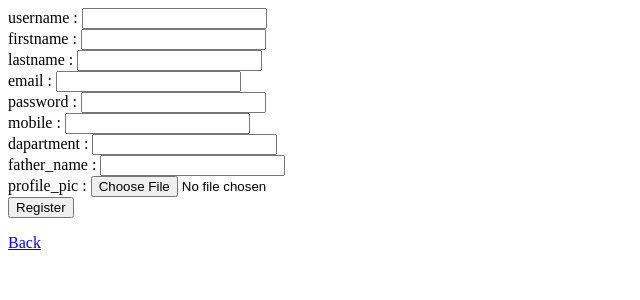
After one commit to anjankumargittolla/yash, a Django app: page /student/registration/ in a window 1280 px wide. The commit adds this page. Shown: the top 300 px of the page, without its empty margins (0-640 px from the left). Run offline with Django 3.2, Linux system fonts and the light colour scheme.

Commit message:
complete project

```diff
--- a/college/settings.py
+++ b/college/settings.py
@@ -100,7 +100,6 @@ AUTH_PASSWORD_VALIDATORS = [
     },
 ]
 
-
 # Internationalization
 # https://docs.djangoproject.com/en/3.2/topics/i18n/
 
--- a/student/templates/student/home.html
+++ b/student/templates/student/home.html
@@ -1,5 +1,5 @@
 <a href="/student/application/">Student Application</a><br>
-<a>Student Registration</a><br>
-<a>Student Login</a><br>
-<a>Staff Registration</a><br>
+<a href="/student/registration/">Student Registration</a><br>
+<a href="/student/student_login/">Student Login</a><br>
+<a href="/student/staff_registration/">Staff Registration</a><br>
 <a>Staff Login</a>
--- /dev/null
+++ b/student/templates/student/register.html
@@ -0,0 +1,15 @@
+<form action="/student/register/" method="post" enctype="multipart/form-data">
+    {% csrf_token %}
+username : <input type="text" name="username"><br>
+firstname : <input type="text" name="first_name"><br>
+lastname : <input type="text" name="last_name"><br>
+email : <input type="email" name="email"><br>
+password  : <input type="password" name="password"><br>
+mobile : <input type="number" name="mobile"><br>
+dapartment : <input type="text" name="department"><br>
+father_name : <input type="text" name="father_name"><br>
+profile_pic : <input type="file" name="profile_pic"><br>
+
+<input type="submit" value="Register">
+</form>
+<a href="/student/home/">Back</a>
--- a/student/urls.py
+++ b/student/urls.py
@@ -4,4 +4,13 @@ from . import views
 urlpatterns = [
     path('home/',views.home , name = 'home'),
     path('application/',views.student_application, name = 'student_application'),
+    path('apply/',views.student_apply, name = 'student_apply'),
+    path('registration/',views.student_registration, name = 'student_registration'),
+    path('register/',views.student_reg, name = 'student_reg'),
+    path('student_login/',views.student_login, name = 'student_login'),
+    path('check/', views.check, name = 'check'),
+    path('student_logout/',views.student_logout, name = 'student_logout'),
+    path('staff_registration/',views.staff_registration, name = 'staff_registration'),
+    path('staff_register/', views.staff_register, name = 'staff_register'),
+    path('staff_check/', views.staff_check, name = 'staff_check'),
  ]
--- a/student/views.py
+++ b/student/views.py
@@ -1,5 +1,10 @@
+from django.contrib.auth.models import User
 from django.shortcuts import render
-from .models import StudentApplication, StudentRegistration, StaffRegistration
+from .models import StudentApplication, Student, Staff
+from django.http import HttpResponseRedirect,HttpResponse
+from django.contrib.auth import authenticate, login, logout, get_user_model
+
+
 # Create your views here.
 
 
@@ -9,3 +14,117 @@ def home(request):
 
 def student_application(request):
     return render(request, 'student/application.html')
+
+
+def student_apply(request):
+    if request.method == 'POST':
+        StudentApplication.objects.create(student_name = request.POST['student_name'],
+                                          student_email = request.POST['student_email'],
+                                          ssc_marks = request.POST['ssc_marks'],
+                                          inter_marks = request.POST['inter_marks'])
+    return HttpResponseRedirect('/student/home/')
+
+
+def student_registration(request):
+    return render(request,'student/register.html')
+
+
+def student_reg(request):
+    if request.method == 'POST':
+        user = User.objects.create_user(
+            username=request.POST['username'],
+            first_name=request.POST['first_name'],
+            last_name=request.POST['last_name'],
+            email=request.POST["email"],
+            password=request.POST['password']
+        )
+        user.set_password('password')
+        Student.objects.create(student=user,
+                               mobile=request.POST['mobile'],
+                               profile_pic=request.FILES['profile_pic'],
+                               department=request.POST['department'],
+                               father_name=request.POST['father_name']
+        )
+
+    return HttpResponseRedirect('/student/home/')
+
+
+def student_login(request):
+    return render(request,'student/login.html')
+
+
+def check(request):
+    UserModel = get_user_model()
+    try:
+        user = UserModel.objects.get(email=request.POST['email'])
+    except UserModel.DoesNotExist:
+        return HttpResponse('Student credentials are not correct')
+    else:
+        if user.check_password(request.POST['password']):
+            login(request, user)
+            student = Student.objects.get(student=user)
+            appl_data = StudentApplication.objects.get(student_email=request.POST['email'])
+            data = {
+                'Name' :student.student.username,
+                "Email":student.student.email,
+                "Department" : student.department,
+                "Data" : student.profile_pic,
+                "sscmarks" : appl_data.ssc_marks,
+                "intermarks" : appl_data.inter_marks
+            }
+            return render(request,'student/stlist.html',{'primary' : data})
+    return HttpResponse('Student credentials are not correct')
+
+
+def student_logout(request):
+    logout(request)
+    return HttpResponseRedirect('/student/student_login/')
+
+
+def staff_registration(request):
+    return render(request,'student/staff_reg.html')
+
+
+def staff_register(request):
+    if request.method == 'POST':
+        user = User.objects.create_user(
+            username=request.POST['username'],
+            email=request.POST["email"],
+            password=request.POST['password']
+        )
+        user.set_password('password')
+        Staff.objects.create(staff=user,
+                               staff_mob=request.POST['staff_mob'],
+                               staff_dept=request.POST['staff_dept'],
+                               staff_pic=request.FILES['staff_pic'],
+                               qualification=request.POST['qualification'],
+                               experience=request.POST['experience']
+        )
+
+    return HttpResponseRedirect('/student/home/')
+
+
+def staff_login(request):
+    return render(request,'student/staff_login.html')
+
+
+def staff_check(request):
+    UserModel = get_user_model()
+    try:
+        user = UserModel.objects.get(email=request.POST['email'])
+    except UserModel.DoesNotExist:
+        return HttpResponse('Staff credentials are not correct')
+    else:
+        if user.check_password(request.POST['password']):
+            login(request, user)
+            staff = Staff.objects.get(staff=user)
+            staff_data = {
+                "name" : staff.staff.username,
+                "email" : staff.staff.email,
+                "department" : staff.staff_dept,
+                "qualification" : staff.qualification,
+                "experience" : staff.experience,
+                "mobile" : staff.staff_mob
+            }
+            return render(request,"student/staff_details.html",{"staff" : staff_data})
+    return HttpResponse('Staff credentials are not correct')
```
Also changed, not shown: student/models.py (+24 -14 lines), student/templates/student/application.html (+8 -5 lines), student/templates/student/login.html (added, +7 -0 lines), student/templates/student/staff_details.html (added, +10 -0 lines), student/templates/student/staff_login.html (added, +7 -0 lines), student/templates/student/staff_reg.html (added, +14 -0 lines), student/templates/student/stlist.html (added, +10 -0 lines), 5.jpg (added), 7.jpg (added), db.sqlite3, student/migrations/0002_alter_studentregistration_student_email.py (added), student/migrations/0003_auto_20210507_0705.py (added).
